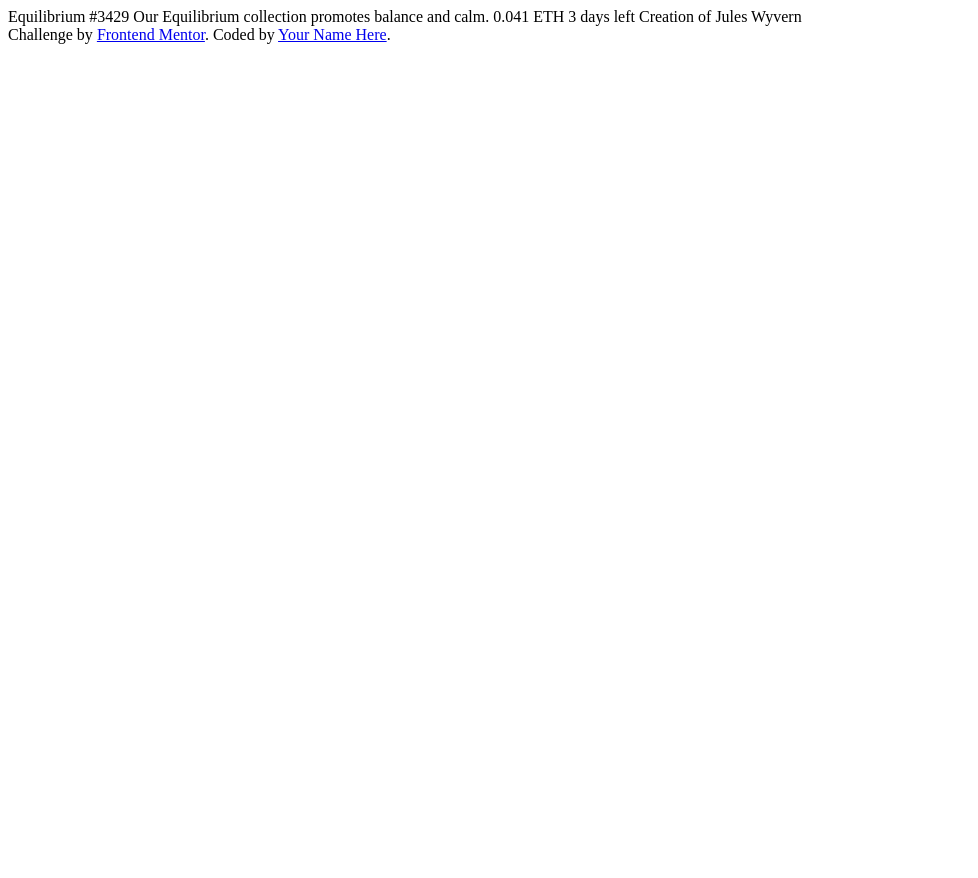
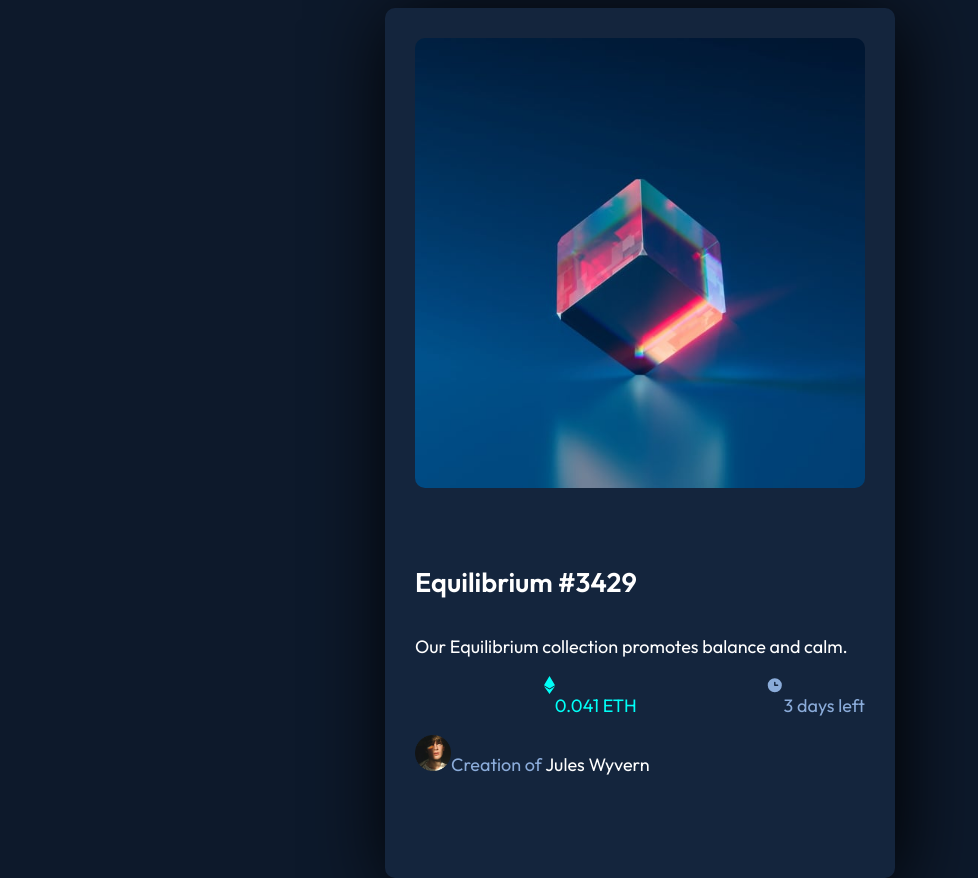
Before and after one commit to ash-kick/nft-preview-card-component, a plain HTML site: page index.html in a window 1280 px wide. Shown: the whole page, without its empty margins (0-978 px from the left). Before the commit the page ends 800 px from the top, so only its background shows below. Drawn offline with Linux system fonts and the light colour scheme.

Commit message:
adding css styling and updating html with appropriate classes + format

```diff
--- a/index.html
+++ b/index.html
@@ -1,24 +1,42 @@
 <!DOCTYPE html>
 <html lang="en">
      <head>
-  <meta charset="UTF-8">
-  <meta name="viewport" content="width=device-width, initial-scale=1.0"> <!-- displays site properly based on user's device -->
-  <link rel="icon" type="image/png" sizes="32x32" href="./images/favicon-32x32.png">
+          <meta charset="UTF-8" />
+          <meta name="viewport" content="width=device-width, initial-scale=1.0" />
+          <link rel="icon" type="image/png" sizes="32x32" href="./images/favicon-32x32.png" />
+          <link rel="stylesheet" href="style.css" />
+          <link rel="preconnect" href="https://fonts.googleapis.com" />
+          <link rel="preconnect" href="https://fonts.gstatic.com" crossorigin />
+          <link href="https://fonts.googleapis.com/css2?family=Outfit:wght@100..900&display=swap" rel="stylesheet" />
           <title>Frontend Mentor | NFT preview card component</title>
      </head>
      <body>
-  Equilibrium #3429
-
-  Our Equilibrium collection promotes balance and calm.
-
-  0.041 ETH
-  3 days left
-
-  Creation of Jules Wyvern
-
-  <div class="attribution">
-    Challenge by <a href="https://www.frontendmentor.io?ref=challenge" target="_blank">Frontend Mentor</a>.
-    Coded by <a href="#">Your Name Here</a>.
+          <main class="nft-box">
+               <div class="nft-photo">
+                    <img src="images/image-equilibrium.jpg" alt="clear cube with multicolored light on one point in dark blue background" class="nft-cube" />
                </div>
+               <div class="nft-details">
+                    <h1>Equilibrium #3429</h1>
+                    <p class="nft-collection-info">Our Equilibrium collection promotes balance and calm.</p>
+                    <div class="nft-stats">
+                         <div class="etherium">
+                              <img src="images/icon-ethereum.svg" class="etherium-icon" />
+                              <p>0.041 ETH</p>
+                         </div>
+                         <div class="time-left">
+                              <img src="images/icon-clock.svg" class="clock-icon" />
+                              <p>3 days left</p>
+                         </div>
+                    </div>
+                    <div class="creator-info">
+                         <div>
+                              <img src="images/image-avatar.png" alt="headshot of Jules Wyvern" class="creator-pic" />
+                         </div>
+                         <div class="creator">
+                              <p>Creation of <a class="creator-name">Jules Wyvern</a></p>
+                         </div>
+                    </div>
+               </div>
+          </main>
      </body>
 </html>
--- /dev/null
+++ b/style.css
@@ -0,0 +1,105 @@
+
+.outfit-font {
+    font-family: "Outfit", sans-serif;
+    font-optical-sizing: auto;
+    font-weight: 300, 400, 600;
+    font-style: normal;
+  }
+
+
+html, body{
+    background-color: hsl(217, 54%, 11%);
+    font-size: 18px;
+    font-family: "Outfit", sans-serif;
+    display:flex;
+    width: 100%;
+    height: 100%;
+}
+
+main{
+    background-color: hsl(216, 50%, 16%);
+    display: flex;
+    flex-direction: column;
+    align-items: center;
+    margin: auto;
+    width: 25rem;
+    height: 45rem;
+    box-shadow: 5px 10px 80px hsl(0, 0%, 0%);
+    border-radius: 10px;
+    padding: 30px;
+}
+
+.nft-photo {
+    width: auto;
+}
+
+.nft-cube {
+    width: 100%;
+    border-radius: 10px;
+}
+
+h1{
+    color: hsl(0, 0%, 100%);
+    font-size: 1.5rem;
+    font-weight: 600;
+}
+
+h1:hover{
+    color: hsl(178, 100%, 50%);
+}
+
+.nft-details{
+    display:flex;
+    flex-direction: column;
+    width: 100%;
+    justify-self: center;
+    margin: auto;
+}
+
+.nft-stats{
+    display:flex;
+    flex-direction: row;
+    align-self: center;
+    justify-self: center;
+    width: 100%;
+}
+
+.nft-collection-info{
+    color: hsl(0, 0%, 100%);
+}
+
+.etherium {
+    color: hsl(178, 100%, 50%);
+    display:flex;
+    margin: auto;
+}
+
+.time-left{
+    color: hsl(215, 51%, 70%);
+    display:flex;
+    align-self: left;
+}
+
+.clock-icon,  .etherium-icon{
+    height: 1rem;
+}
+
+.creator-info{
+    display:flex;
+    flex-direction: row;
+    color: hsl(215, 51%, 70%);
+}
+
+.creator-name {
+    color: hsl(0, 0%, 100%);
+}
+
+.creator-name:hover{
+    color: hsl(178, 100%, 50%);
+}
+
+.creator-pic{
+    height: 2rem;
+    border-color:hsl(0, 0%, 100%);
+    border-width: 2px;
+}
```
Lines whose indentation alone changed are shown as unchanged.
